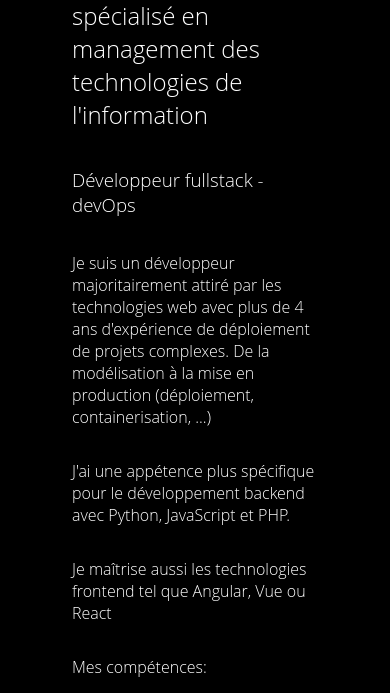
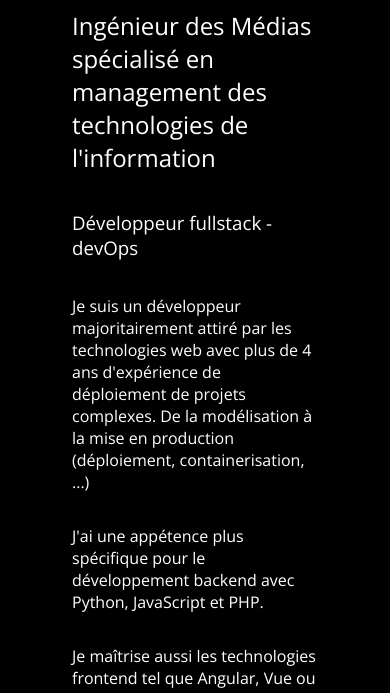
Before and after one commit to gmeylan/site-perso, a plain HTML site: page index.html in a window 390 px wide. Shown: the part 208-901 px from the top of the page. Drawn offline with nearby package versions, Linux system fonts and the light colour scheme.

Commit message:
font fix

```diff
--- a/index.html
+++ b/index.html
@@ -4,6 +4,7 @@
 <head>
     <meta charset="UTF-8">
     <meta name="viewport" content="width=device-width, initial-scale=1.0">
+    <link href="http://fonts.googleapis.com/css?family=Open+Sans:400" rel="stylesheet" type="text/css">
     <link rel="stylesheet" type="text/css" href="style.css">
     <link rel="icon" href="favicon.ico" />
     <title>Grégoire Meylan - Ingénieur des Médias</title>
@@ -17,9 +18,8 @@
         <h1>Grégoire Meylan</h1>
         <h2>Ingénieur des Médias spécialisé en management des technologies de l'information</h2>
         <h3>Développeur fullstack - devOps</h3>
-        <p>Je suis un développeur majoritairement attiré par les technologies web avec plus de 4 ans d'expérience de
-            déploiement de projets complexes. De la modélisation à la mise en production (déploiement, containerisation,
-            ...)</p>
+        <p>Je suis un développeur majoritairement attiré par les technologies web avec plus de 4 ans d'expérience de déploiement de projets complexes. De la modélisation à la mise en production (déploiement, containerisation, ...)
+        </p>
         <p>J'ai une appétence plus spécifique pour le développement backend avec Python, JavaScript et PHP.</p>
         <p>Je maîtrise aussi les technologies frontend tel que Angular, Vue ou React</p>
         <p>Mes compétences:</p>
@@ -41,10 +41,8 @@
 
         <p>Mes repositories:</p>
         <p>
-            <a class="repo" href="https://github.com/gmeylan"><img class="logo" height="48" width="48"
-                    src="img/github.svg" /></a>
-            <a class="repo" href="https://gitlab.com/gmeylan"><img class="logo" height="48" width="48"
-                    src="img/gitlab.svg" /></a>
+            <a class="repo" href="https://github.com/gmeylan"><img class="logo" height="48" width="48" src="img/github.svg" /></a>
+            <a class="repo" href="https://gitlab.com/gmeylan"><img class="logo" height="48" width="48" src="img/gitlab.svg" /></a>
         </p>
         <a id="linkedin-link" href="https://www.linkedin.com/in/gregoire-meylan">Pour retrouver mes projets et me
             contacter: Linkedin</a>
--- a/style.css
+++ b/style.css
@@ -1,6 +1,6 @@
 body {
     font-family: "Open Sans", sans-serif;
-    font-weight: 300;
+    font-weight: 400;
     background: black;
     background-size: cover;
     color: black;
@@ -13,17 +13,24 @@ h1,
 h2,
 h3,
 p {
-    font-weight: 300;
+    font-weight: 400;
     padding: 0.5rem;
 }
 
 @media screen AND (max-width: 460px) {
-    p.img-wrapper { flex-wrap: wrap; justify-content: center }
-    .bg-text { text-align: justify }
+    p.img-wrapper {
+        flex-wrap: wrap;
+        justify-content: center
     }
+    .bg-text {
+        text-align: justify
+    }
+}
+
 .bg-text {
-    max-width: 930px; margin: 0 auto;
-    font-weight: 300;
+    max-width: 930px;
+    margin: 0 auto;
+    font-weight: 400;
     color: white;
     font-weight: bold;
     padding: 2rem;
```
